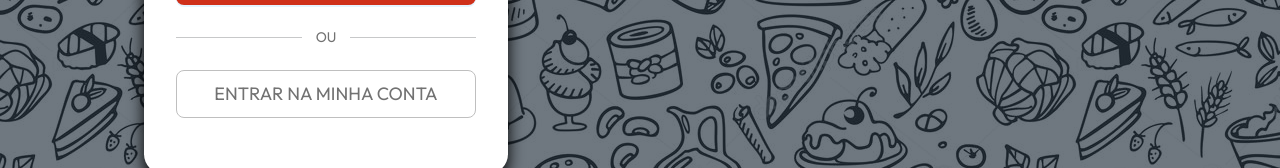
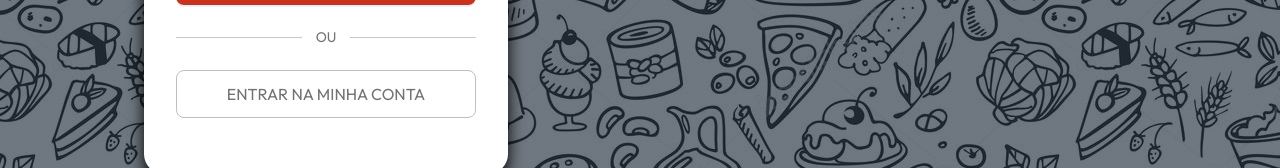
Before and after one commit to maycon-mdrs/e-commerce-admin, a React (Create React App) app: page /cadastro in a window 1280 px wide. Shown: the part 609-777 px from the top of the page. Built offline with nearby package versions, Linux system fonts and the light colour scheme.

Commit message:
update: fontsize button submit for login & cadastro

```diff
--- a/src/components/cadastro/Cadastro.tsx
+++ b/src/components/cadastro/Cadastro.tsx
@@ -35,7 +35,7 @@ export function Cadastro () {
 
                 {/* CADASTRO */}
                 <Link to={'/login'} className='a-login'>
-                    <button className='button-to-login' style={{fontSize: '18px'}}>ENTRAR NA MINHA CONTA</button>
+                    <button className='button-to-login' style={{fontSize: '16px'}}>ENTRAR NA MINHA CONTA</button>
                 </Link>
             </Card.Body>
         </Card>
--- a/src/components/login/Login.tsx
+++ b/src/components/login/Login.tsx
@@ -21,7 +21,7 @@ export function Login () {
                     <Image src={Logo} style={{maxWidth: '120px'}}/>
                 </Card.Title>
                 <Card.Title className='d-flex justify-content-center mb-1 title'>
-                    FRASH FAIRE
+                    FRESH FAIRE
                 </Card.Title>
                 <Card.Text className="text-center px-2" style={{maxWidth: '322px'}}>
                     Cadastre-se ou faça o login para acessar o sistema!
--- a/src/components/login/LoginForms.tsx
+++ b/src/components/login/LoginForms.tsx
@@ -101,7 +101,7 @@ export function LoginForms () {
             <div className='mb-4' style={{float: 'right'}}>
                 <a className='a-senha'>Esqueci minha senha!</a>
             </div>
-            <Button type='primary' htmlType='submit' className='button-login mb-3' style={{fontSize: '18px'}}>
+            <Button type='primary' htmlType='submit' className='button-login mb-3' style={{fontSize: '16px'}}>
                 {loding ? <Spin indicator={antIcon} /> : 'Entrar'}
             </Button>
             </Form>{}
```
